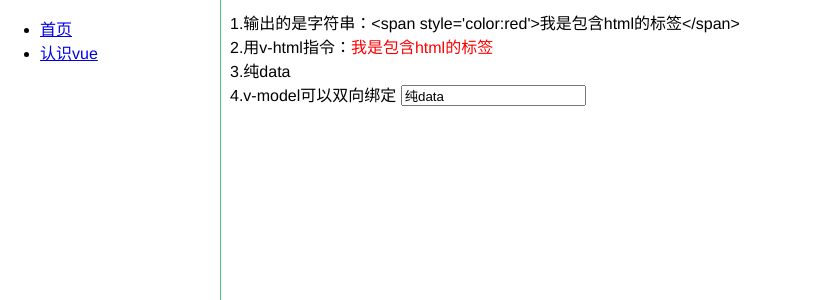
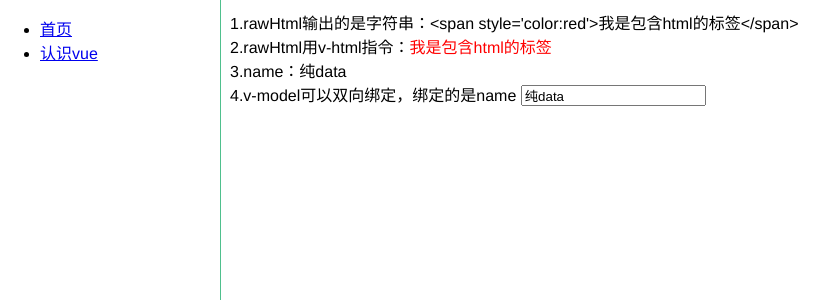
Before and after one commit to yokiyokiyoki/vue-component, a Vue app: page /#/know in a window 1280 px wide. Shown: the top 300 px of the page, without its empty margins (0-837 px from the left). Built offline with nearby package versions, Linux system fonts and the light colour scheme.

Commit message:
上传页面

```diff
--- a/src/components/know/know.vue
+++ b/src/components/know/know.vue
@@ -1,10 +1,12 @@
 <template>
   <div class="know">
-        <div>1.输出的是字符串：{{rawHtml}}</div>
-        <div>2.用v-html指令：<span v-html="rawHtml"></span></div>
-        <div>3.{{name}}</div>
+        <!-- 双括号文本差值数据绑定 -->
+        <!-- 但是输入的只能是字符串，想要原样输出html，必须用指令v-html -->
+        <div>1.rawHtml输出的是字符串：{{rawHtml}}</div>
+        <div>2.rawHtml用v-html指令：<span v-html="rawHtml"></span></div>
+        <div>3.name：{{name}}</div>
         <div>
-            4.v-model可以双向绑定
+            4.v-model可以双向绑定，绑定的是name
             <input type="text" v-model="name">
         </div>
   </div>
```
